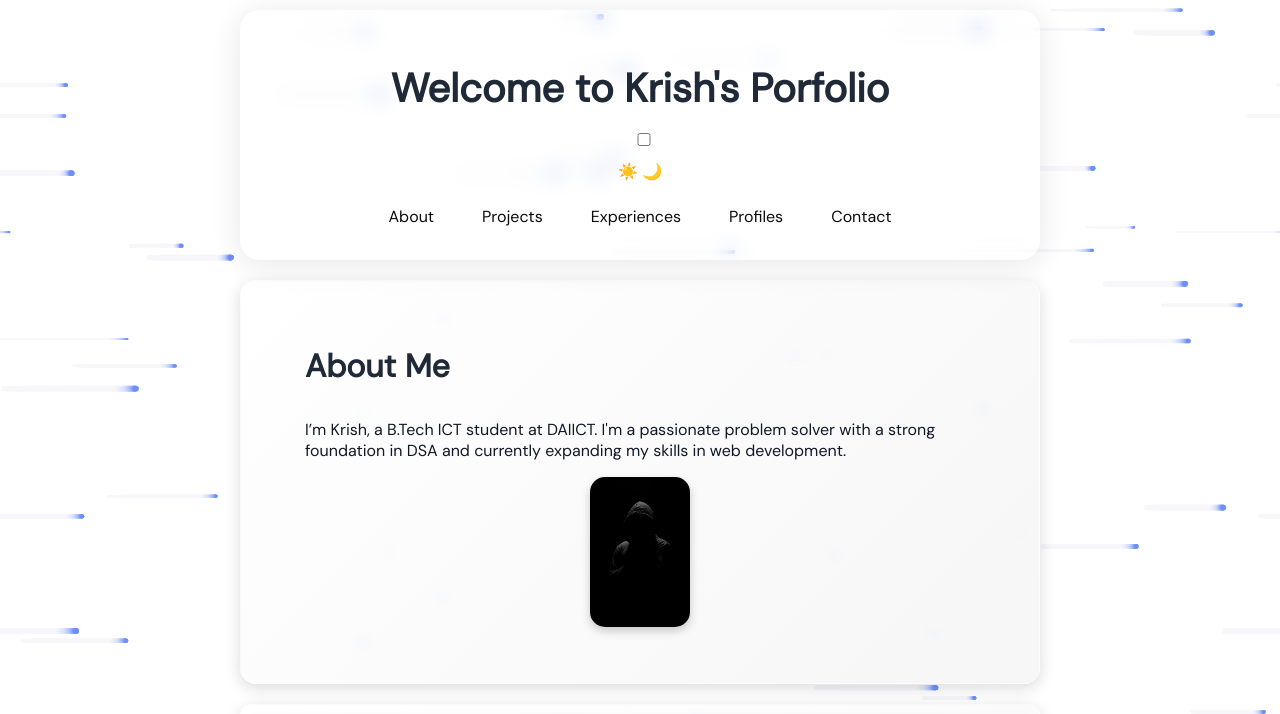
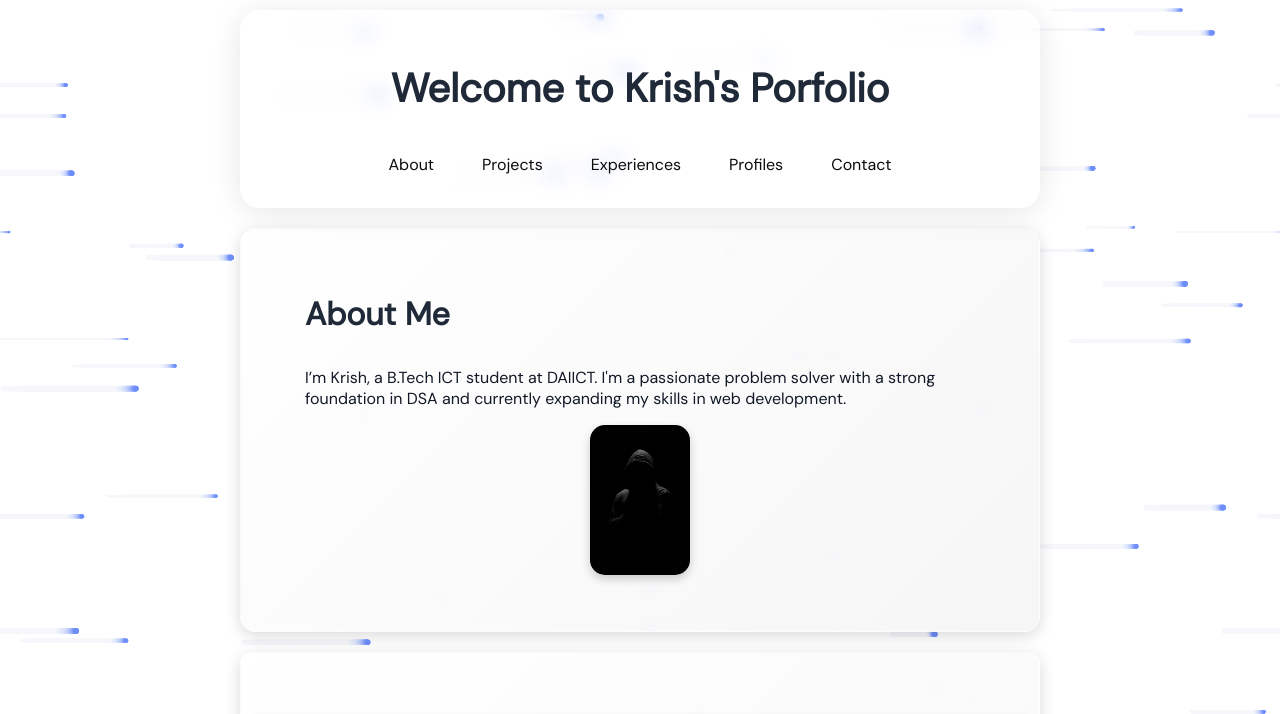
Before and after one commit to krish-wp/Portfolio, a plain HTML site: page index.html in a window 1280 px wide. Shown: the top 714 px of the page. Drawn offline with Linux system fonts and the light colour scheme.

Commit message:
Update index.html

```diff
--- a/index.html
+++ b/index.html
@@ -28,13 +28,7 @@
   <h1 >Welcome to Krish's Porfolio</h1>
 
 
-   <label for="theme-switch" class="theme-toggle">
-    <input type="checkbox" id="theme-switch">
-    <span class="slider">
-      <span class="sun">☀️</span>
-      <span class="moon">🌙</span>
-    </span>
-  </label>
+
 
 
 
```
